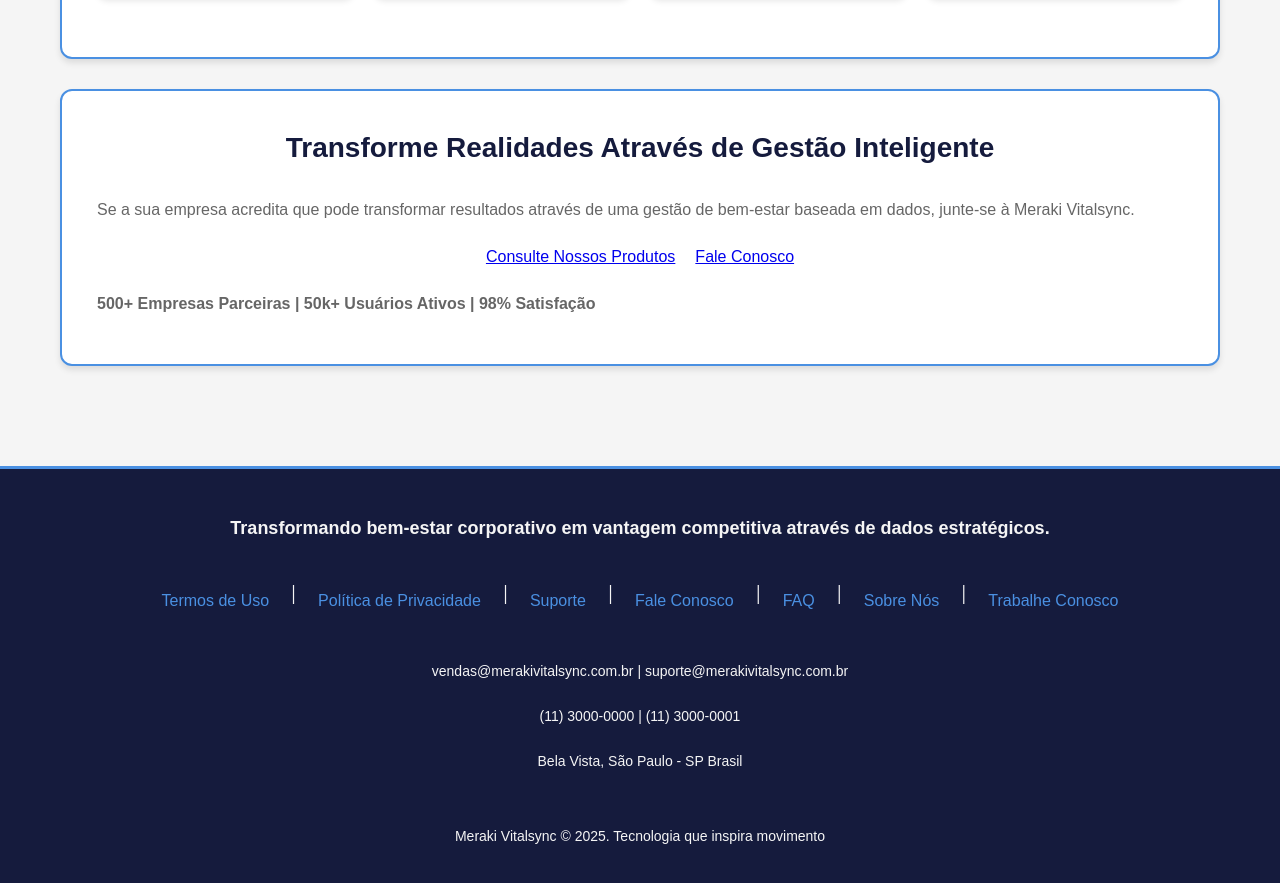
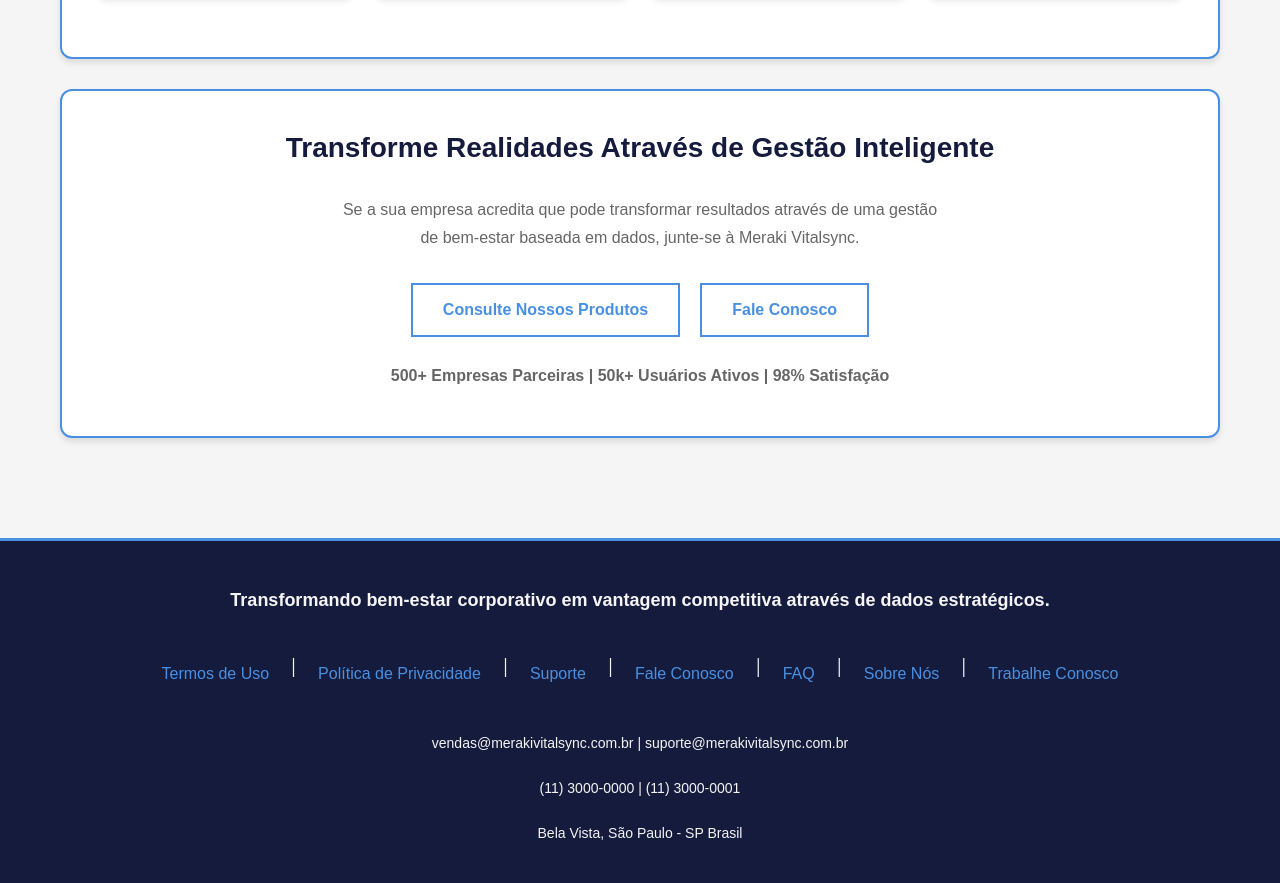
Before and after one commit to Gabriel-Assis-Silva/HTML-UNI-Projeto, a plain HTML site: page SobreNos.html in a window 1280 px wide. Shown: the part 3410-4293 px from the top of the page. Drawn offline with Linux system fonts and the light colour scheme.

Commit message:
Remoção de ids inutilizados, adição do secondary-section

```diff
--- a/SobreNos.html
+++ b/SobreNos.html
@@ -168,17 +168,23 @@
             </div>
         </section>
 
-        <section id="cta-final">
+        <section class="secondary-section">
             <h2> Transforme Realidades Através de Gestão Inteligente </h2>
-            <p> Se a sua empresa acredita que pode transformar resultados através de uma gestão de bem-estar baseada em
+            <p class="centered-text"> Se a sua empresa acredita que pode transformar resultados através de uma gestão de
+                bem-estar baseada em
                 dados, junte-se à Meraki Vitalsync.
             </p>
-            <div class="container-centralizado">
-                <a href="Catalogo.html" class="produtos"> Consulte Nossos Produtos </a>
-                <a href="Contato.html" class="contato"> Fale Conosco </a>
+
+            <div class="button-group">
+                <a href="Catalogo.html" class="btn-secondary"> Consulte Nossos Produtos </a>
+                <a href="Contato.html" class="btn-secondary"> Fale Conosco </a>
             </div>
-            <p class="dados"> <strong> 500+ Empresas Parceiras | 50k+ Usuários Ativos | 98% Satisfação </strong> </p>
+            <br>
+            <p class="text-center"> <strong> 500+ Empresas Parceiras | 50k+ Usuários Ativos | 98% Satisfação </strong>
+            </p>
         </section>
+
+
 
     </main>
 
```
